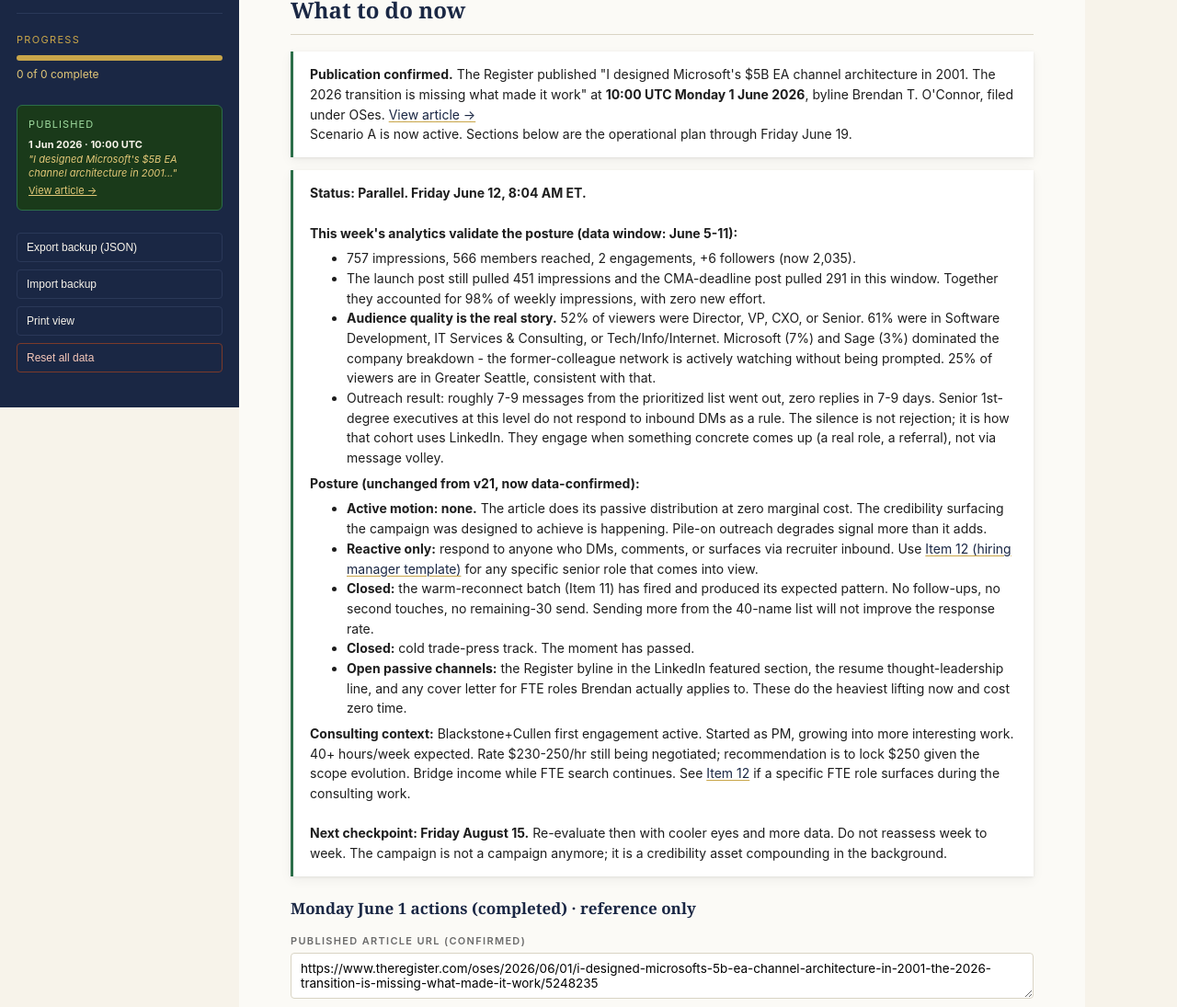
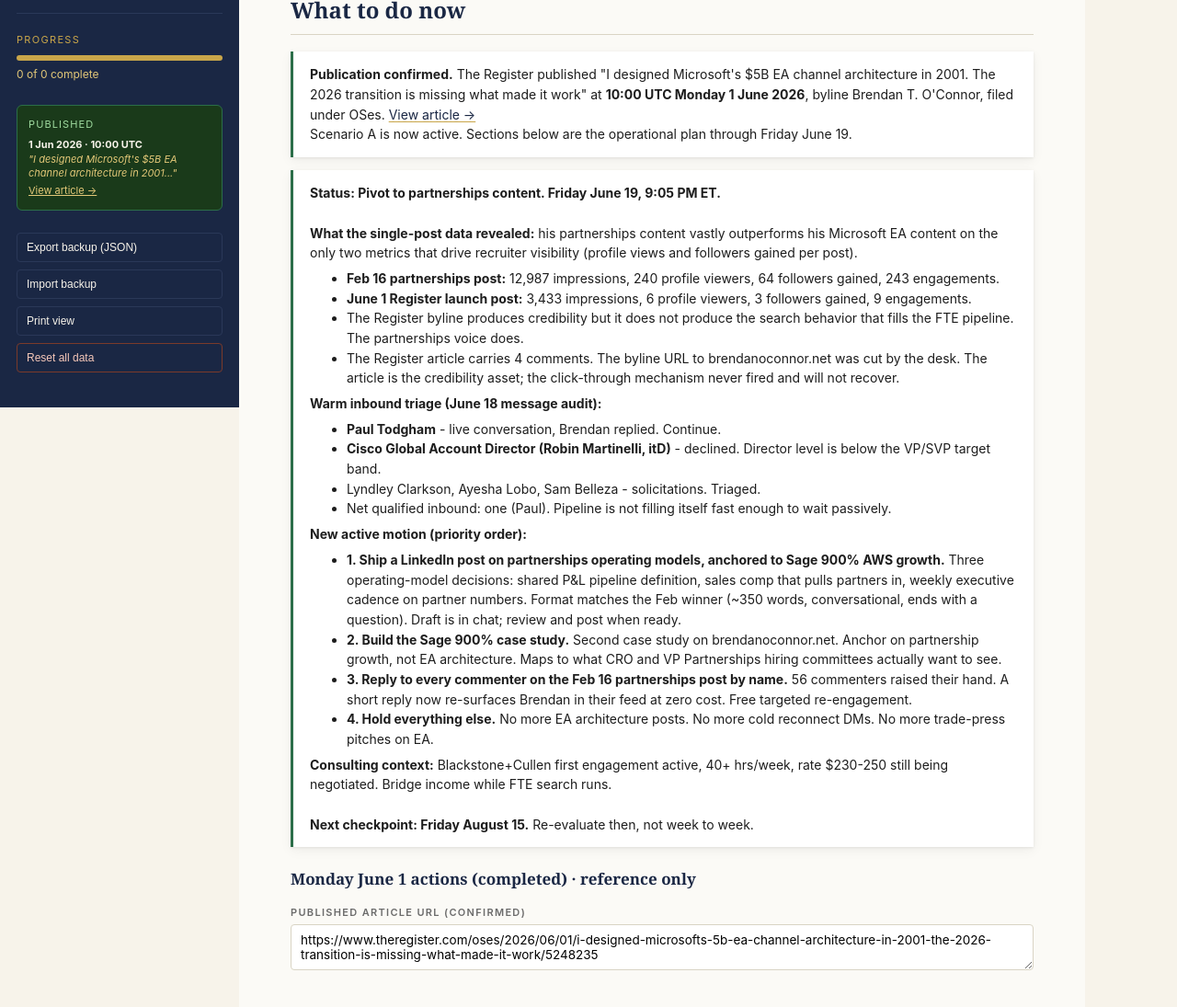
Before and after one commit to brendanterence-pandoc/brendoslife-site, a website: page public/media.html in a window 1280 px wide. Shown: the part 357-1452 px from the top of the page at 92% size. Drawn offline with Linux system fonts and the light colour scheme.

Commit message:
Friday Jun 19 9:05 PM ET: v24 pivot to partnerships content (analytics-driven), partnerships post drafted, hold all EA outreach: public/media.html

```diff
--- a/public/media.html
+++ b/public/media.html
@@ -545,8 +545,8 @@ main label a:hover, main p a:hover, main li a:hover, main .task label a:hover, m
 <main>
 
 <header class="doc-header">
-  <div class="eyebrow">Tracker &middot; Media &middot; v23</div>
-  <h1>Passive distribution working. Active outreach paused.</h1>
+  <div class="eyebrow">Tracker &middot; Media &middot; v24</div>
+  <h1>Voice pivot to partnerships. Stop on Microsoft EA content.</h1>
   <div class="subtitle">Updated Friday June 12, 2026 &middot; 8:30 AM ET &mdash; Plan restructured. Current posture up top, historical day-by-day record moved to Archive at bottom. Analytics, consulting context, next checkpoint Aug 15 all unchanged.</div>
   <div class="meta">
     <span><strong>PREPARED BY</strong> Brendan T. O'Connor</span>
@@ -567,24 +567,30 @@ main label a:hover, main p a:hover, main li a:hover, main .task label a:hover, m
   </div>
 
   <div class="callout immediate" style="border-left-color:var(--green);">
-    <strong>Status: Parallel. Friday June 12, 8:04 AM ET.</strong><br><br>
-    <strong>This week's analytics validate the posture (data window: June 5-11):</strong>
+    <strong>Status: Pivot to partnerships content. Friday June 19, 9:05 PM ET.</strong><br><br>
+    <strong>What the single-post data revealed:</strong> his partnerships content vastly outperforms his Microsoft EA content on the only two metrics that drive recruiter visibility (profile views and followers gained per post).
     <ul style="margin-top:6px;margin-bottom:6px;">
-      <li>757 impressions, 566 members reached, 2 engagements, +6 followers (now 2,035).</li>
-      <li>The launch post still pulled 451 impressions and the CMA-deadline post pulled 291 in this window. Together they accounted for 98% of weekly impressions, with zero new effort.</li>
-      <li><strong>Audience quality is the real story.</strong> 52% of viewers were Director, VP, CXO, or Senior. 61% were in Software Development, IT Services & Consulting, or Tech/Info/Internet. Microsoft (7%) and Sage (3%) dominated the company breakdown - the former-colleague network is actively watching without being prompted. 25% of viewers are in Greater Seattle, consistent with that.</li>
-      <li>Outreach result: roughly 7-9 messages from the prioritized list went out, zero replies in 7-9 days. Senior 1st-degree executives at this level do not respond to inbound DMs as a rule. The silence is not rejection; it is how that cohort uses LinkedIn. They engage when something concrete comes up (a real role, a referral), not via message volley.</li>
+      <li><strong>Feb 16 partnerships post:</strong> 12,987 impressions, 240 profile viewers, 64 followers gained, 243 engagements.</li>
+      <li><strong>June 1 Register launch post:</strong> 3,433 impressions, 6 profile viewers, 3 followers gained, 9 engagements.</li>
+      <li>The Register byline produces credibility but it does not produce the search behavior that fills the FTE pipeline. The partnerships voice does.</li>
+      <li>The Register article carries 4 comments. The byline URL to brendanoconnor.net was cut by the desk. The article is the credibility asset; the click-through mechanism never fired and will not recover.</li>
     </ul>
-    <strong>Posture (unchanged from v21, now data-confirmed):</strong>
+    <strong>Warm inbound triage (June 18 message audit):</strong>
     <ul style="margin-top:6px;margin-bottom:6px;">
-      <li><strong>Active motion: none.</strong> The article does its passive distribution at zero marginal cost. The credibility surfacing the campaign was designed to achieve is happening. Pile-on outreach degrades signal more than it adds.</li>
-      <li><strong>Reactive only:</strong> respond to anyone who DMs, comments, or surfaces via recruiter inbound. Use <a href="#item-12">Item 12 (hiring manager template)</a> for any specific senior role that comes into view.</li>
-      <li><strong>Closed:</strong> the warm-reconnect batch (Item 11) has fired and produced its expected pattern. No follow-ups, no second touches, no remaining-30 send. Sending more from the 40-name list will not improve the response rate.</li>
-      <li><strong>Closed:</strong> cold trade-press track. The moment has passed.</li>
-      <li><strong>Open passive channels:</strong> the Register byline in the LinkedIn featured section, the resume thought-leadership line, and any cover letter for FTE roles Brendan actually applies to. These do the heaviest lifting now and cost zero time.</li>
+      <li><strong>Paul Todgham</strong> - live conversation, Brendan replied. Continue.</li>
+      <li><strong>Cisco Global Account Director (Robin Martinelli, itD)</strong> - declined. Director level is below the VP/SVP target band.</li>
+      <li>Lyndley Clarkson, Ayesha Lobo, Sam Belleza - solicitations. Triaged.</li>
+      <li>Net qualified inbound: one (Paul). Pipeline is not filling itself fast enough to wait passively.</li>
     </ul>
-    <strong>Consulting context:</strong> Blackstone+Cullen first engagement active. Started as PM, growing into more interesting work. 40+ hours/week expected. Rate $230-250/hr still being negotiated; recommendation is to lock $250 given the scope evolution. Bridge income while FTE search continues. See <a href="#item-12">Item 12</a> if a specific FTE role surfaces during the consulting work.<br><br>
-    <strong>Next checkpoint: Friday August 15.</strong> Re-evaluate then with cooler eyes and more data. Do not reassess week to week. The campaign is not a campaign anymore; it is a credibility asset compounding in the background.
+    <strong>New active motion (priority order):</strong>
+    <ul style="margin-top:6px;margin-bottom:6px;">
+      <li><strong>1. Ship a LinkedIn post on partnerships operating models, anchored to Sage 900% AWS growth.</strong> Three operating-model decisions: shared P&L pipeline definition, sales comp that pulls partners in, weekly executive cadence on partner numbers. Format matches the Feb winner (~350 words, conversational, ends with a question). Draft is in chat; review and post when ready.</li>
+      <li><strong>2. Build the Sage 900% case study.</strong> Second case study on brendanoconnor.net. Anchor on partnership growth, not EA architecture. Maps to what CRO and VP Partnerships hiring committees actually want to see.</li>
+      <li><strong>3. Reply to every commenter on the Feb 16 partnerships post by name.</strong> 56 commenters raised their hand. A short reply now re-surfaces Brendan in their feed at zero cost. Free targeted re-engagement.</li>
+      <li><strong>4. Hold everything else.</strong> No more EA architecture posts. No more cold reconnect DMs. No more trade-press pitches on EA.</li>
+    </ul>
+    <strong>Consulting context:</strong> Blackstone+Cullen first engagement active, 40+ hrs/week, rate $230-250 still being negotiated. Bridge income while FTE search runs.<br><br>
+    <strong>Next checkpoint: Friday August 15.</strong> Re-evaluate then, not week to week.
   </div>
 
   <h4>Monday June 1 actions (completed) &middot; reference only</h4><div class="notes-block">
```
